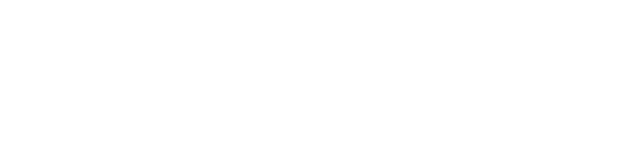
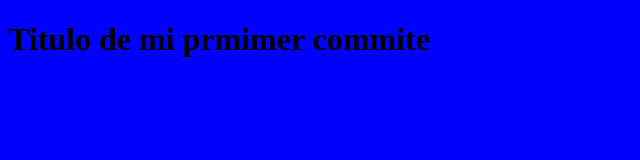
Before and after one commit to oswaldo2020/node, a website: page html/index.html in a window 1280 px wide. Shown: the whole page, without its empty margins (0-640 px from the left). Drawn offline with Linux system fonts and the light colour scheme.

Commit message:
He agregado estilos de css

```diff
--- /dev/null
+++ b/css/estilos.css
@@ -0,0 +1,3 @@
+body{
+    background-color: blue;
+}
--- a/html/index.html
+++ b/html/index.html
@@ -4,9 +4,10 @@
     <meta charset="UTF-8">
     <meta http-equiv="X-UA-Compatible" content="IE=edge">
     <meta name="viewport" content="width=device-width, initial-scale=1.0">
-    <title>Document</title>
+    <title>Curso de Git</title>
+    <link rel="stylesheet" href="/css/estilos.css">
 </head>
 <body>
-
+<h1>Titulo de mi prmimer commite</h1>
 </body>
 </html>
```
